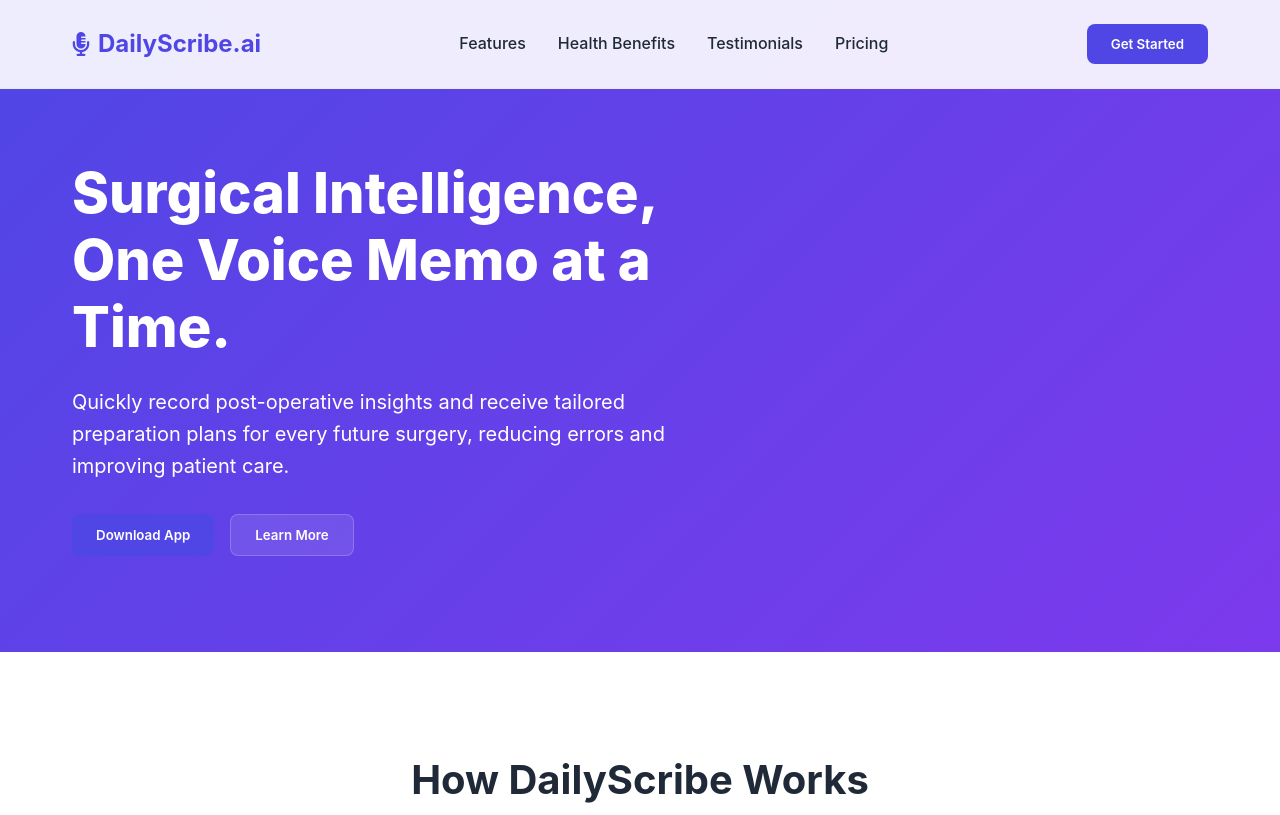
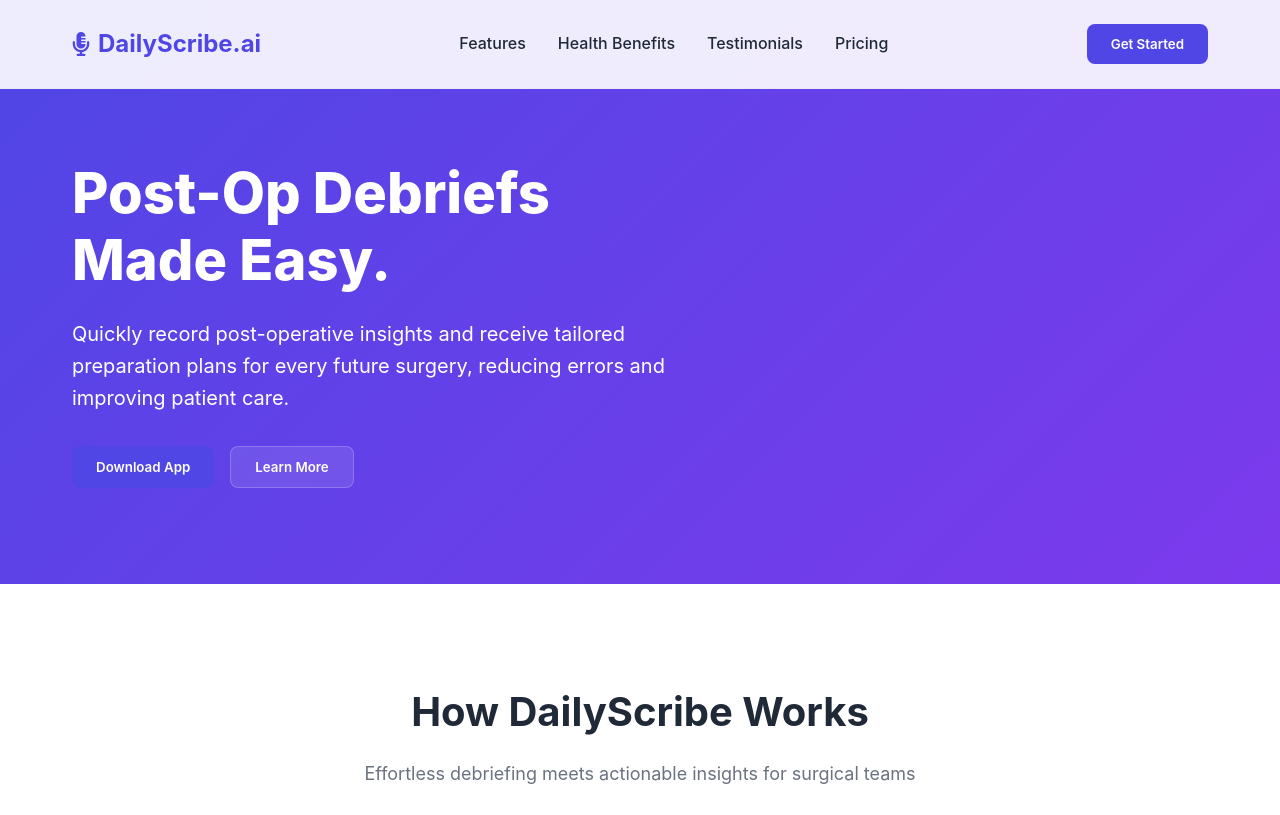
Before and after one commit to brittonj5/github-pages, a plain HTML site: page index.html in a window 1280 px wide. Shown: the top 815 px of the page. Drawn offline with Linux system fonts and the light colour scheme.

Commit message:
Update hero section heading for clarity on post-operative benefits

```diff
--- a/index.html
+++ b/index.html
@@ -27,7 +27,7 @@
     <section class="hero">
         <div class="container">
             <div class="hero-content">
-                <h1>Surgical Intelligence, One Voice Memo at a Time.</h1>
+                <h1>Post-Op Debriefs Made Easy.</h1>
                 <p>Quickly record post-operative insights and receive tailored preparation plans for every future surgery, reducing errors and improving patient care.</p>
                 <div class="hero-cta">
                     <button class="cta-button">Download App</button>
```
